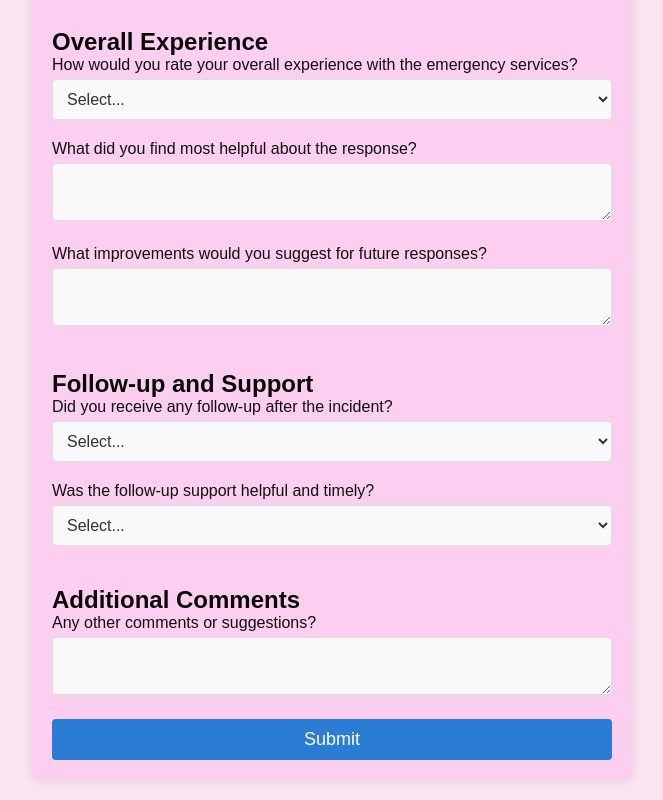
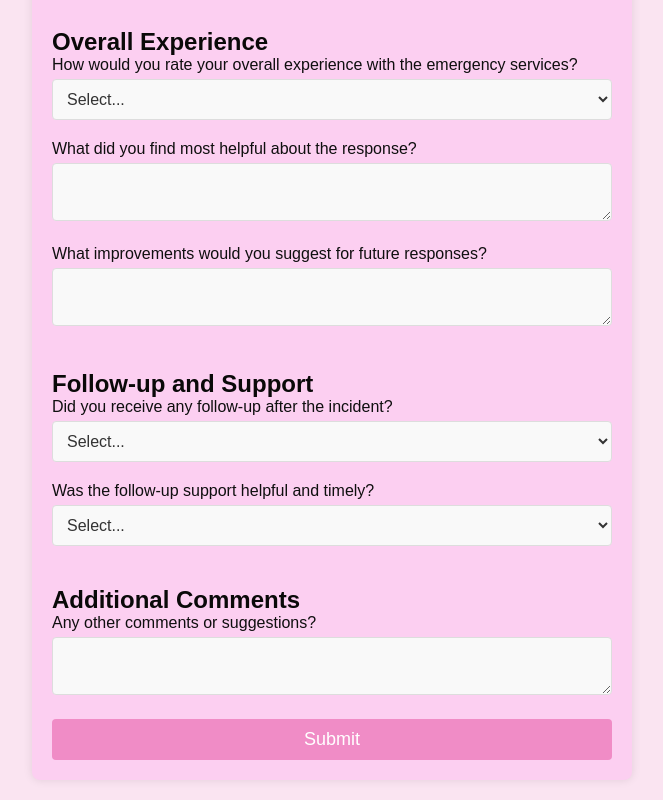
Before and after one commit to duuhcheechee/Feedback, a website: page public/index.html in a window 1280 px wide. In both pictures the pointer is over the button "Submit". Shown: the part 1506-2306 px from the top of the page, without its empty margins (308-971 px from the left). Drawn offline with Linux system fonts and the light colour scheme.

Commit message:
finall i guess (#5)

```diff
--- a/public/style.css
+++ b/public/style.css
@@ -92,5 +92,5 @@ button {
 }
 
 button:hover {
-    background-color: #2a7cd4;
+    background-color: #f08cc6;
 }
```
